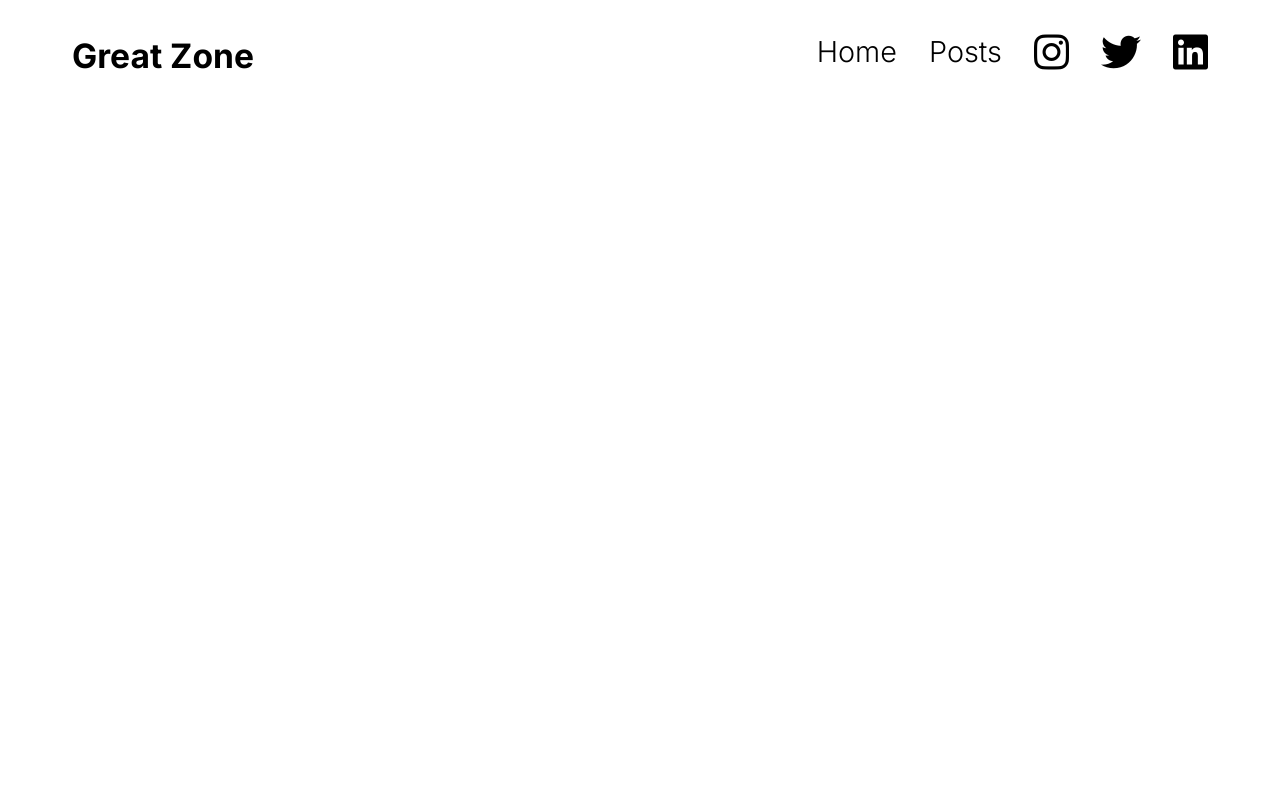
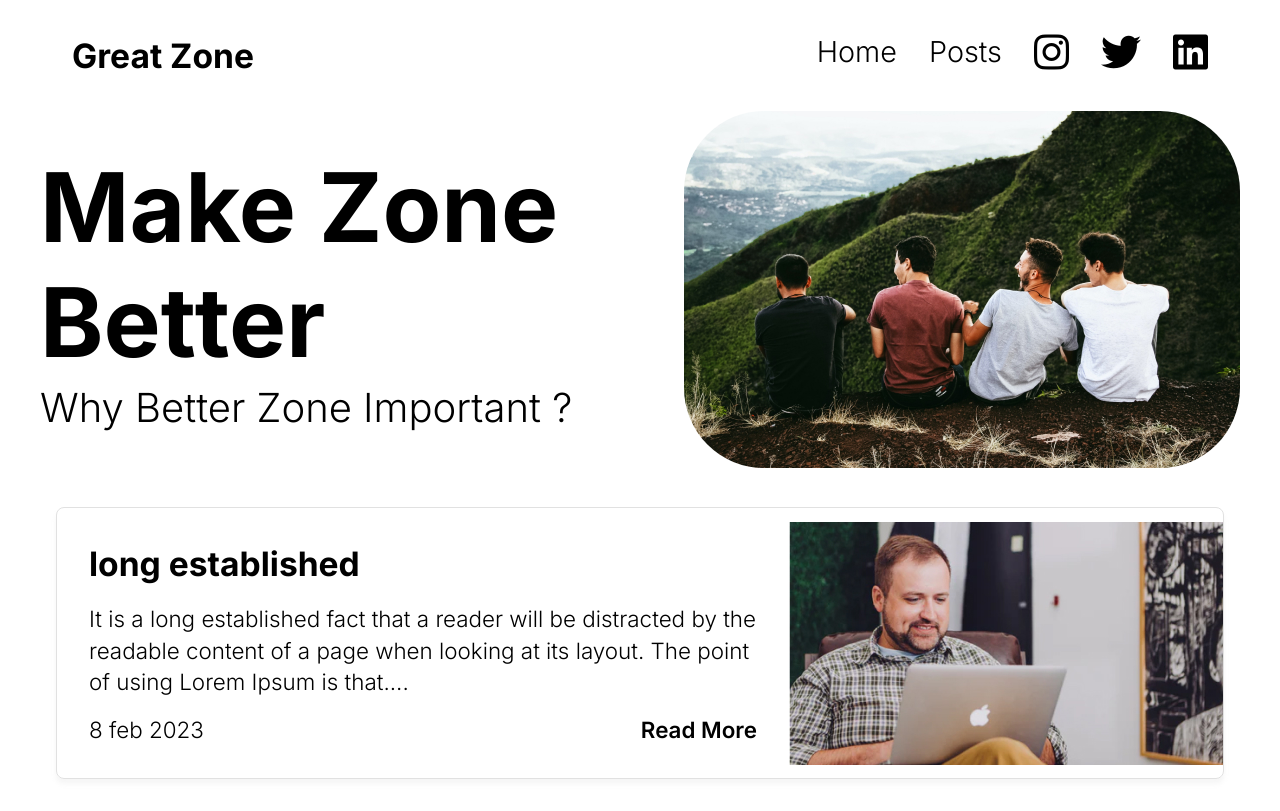
Before and after one commit to aswathymg/project-9, a plain HTML site: page index.html in a window 1280 px wide. Drawn offline with Linux system fonts and the light colour scheme.

Commit message:
added longcard

```diff
--- a/index.html
+++ b/index.html
@@ -23,6 +23,36 @@
             </ul>
         </nav>
     </header>
+    <main>
+        <section id="hero">
+            <div class="hero_content">
+                <h1>Make Zone Better</h1>
+                <h4>Why Better Zone Important ?</h4>
+            </div>
+            <div class="hero_image">
+                <img src="images/unsplash_TkrRvwxjb_8.jpg" alt="hero">
+            </div>
+        </section>
+        <div class="h-card">
+            <div class="card-content">
+                <h2>long established</h2>
+                <p>
+                    It is a long established fact that a reader will be distracted
+                    by the readable content of a page when looking at its layout.
+                    The point of using Lorem Ipsum is that....
+                </p>
+                <div class="status">
+                    <p>8 feb 2023</p>
+                    <button class="read-btn">Read More</button>
+
+                </div>
+
+
+            </div>
+            <img src="images/image 1.jpg" alt="laptop guy">
+
+        </div>
+    </main>
 </body>
 
 </html>
--- a/style.css
+++ b/style.css
@@ -54,3 +54,64 @@ nav ul li:hover {
 nav i {
     font-size: 2.5rem;
 }
+
+main {
+    max-width: 1200px;
+    margin: 0 auto;
+}
+
+/*Hero Section*/
+#hero {
+    display: flex;
+    justify-content: space-between;
+    align-items: center;
+}
+
+.hero_content h1 {
+    font-size: 6rem;
+    line-height: 1.2;
+}
+
+.hero_content h4 {
+    font-size: 2.5rem;
+    font-weight: 300;
+}
+
+.hero_image img {
+    border-radius: 5rem;
+
+}
+
+/*Long Card Section*/
+.h-card {
+    display: flex;
+    box-shadow: 0px 5px 4px rgb(221, 221, 221, 0.25);
+    margin: 2rem 1rem;
+    align-items: center;
+    border: 1px solid #e1e1e1;
+    border-radius: 0.5rem;
+    overflow: hidden;
+}
+
+.card-content {
+    padding: 2rem;
+    display: flex;
+    gap: 1rem;
+    flex-direction: column;
+}
+
+.status {
+    display: flex;
+    justify-content: space-between;
+}
+
+
+.read-btn {
+    all: unset;
+    font-weight: 600;
+    border-bottom: 1px solid transparent;
+}
+
+.read-btn:hover {
+    border-bottom: 1px solid #cccc;
+}
```
